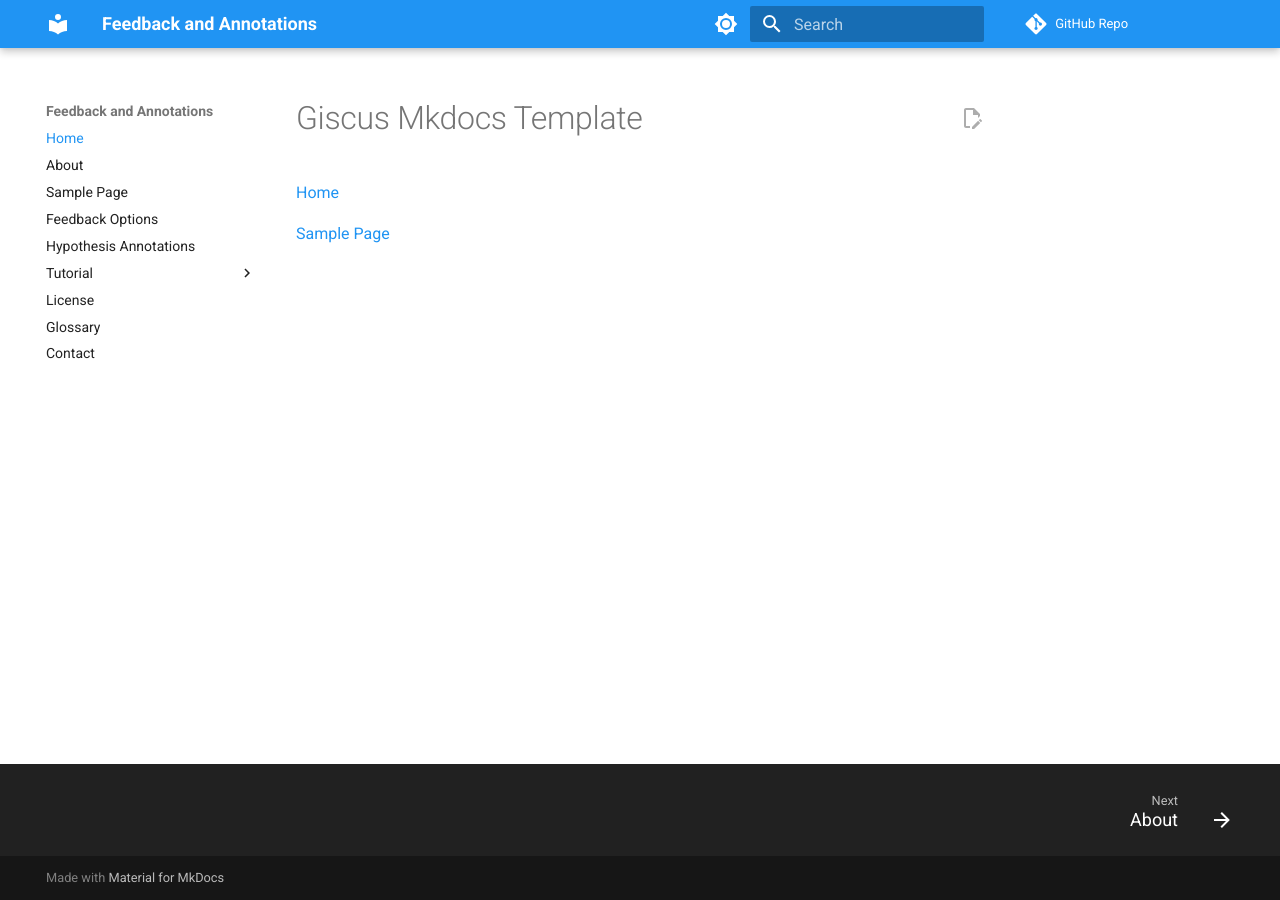
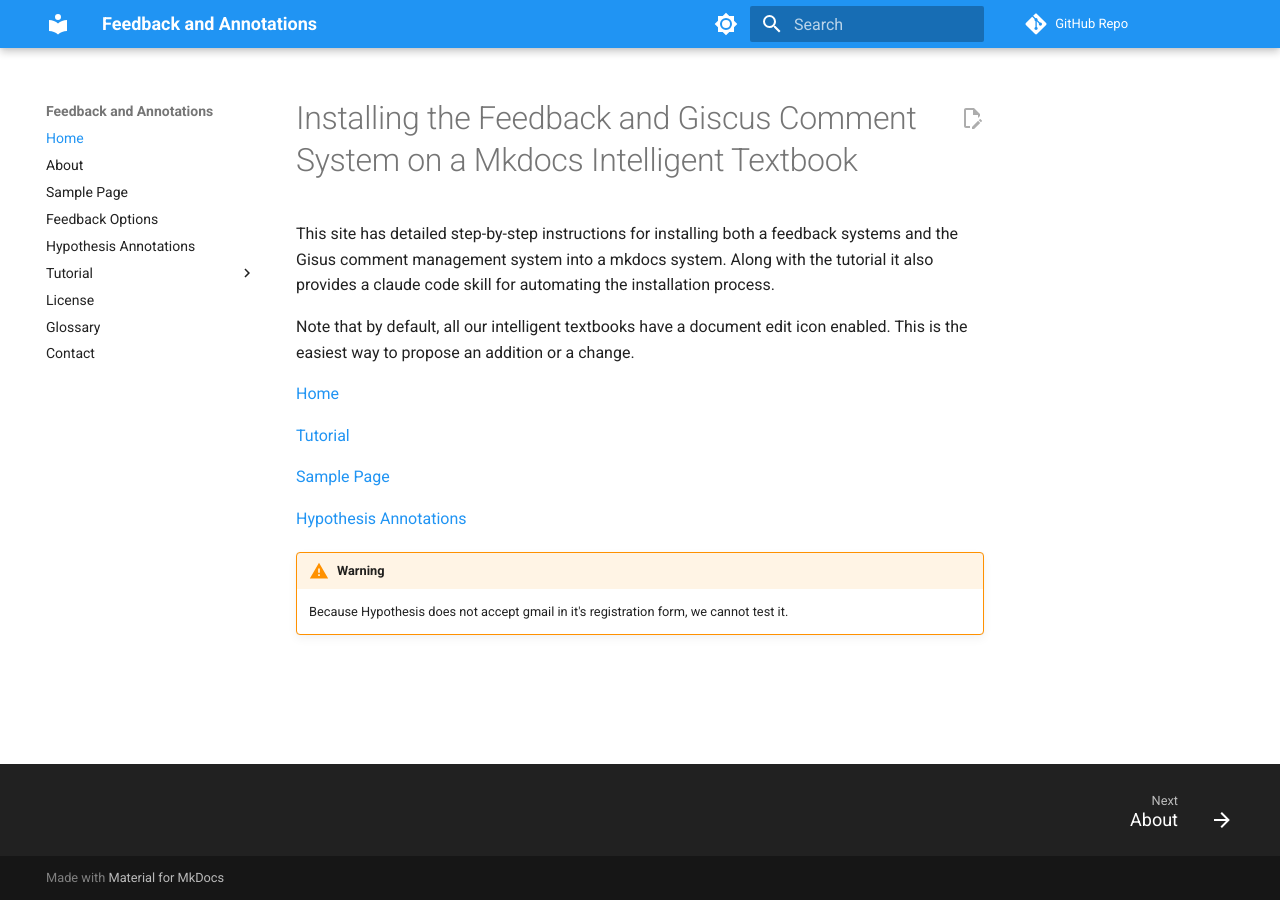
Before and after one commit to dmccreary/giscus-template, an MkDocs documentation site: the page built from docs/index.md, in a window 1280 px wide. Built offline with MkDocs 1.6.1 and Material for MkDocs 9.7.7, drawn with Linux system fonts in a browser that asks for light colours; comment, search, counter and statistics services are not loaded.

Commit message:
new home page text

```diff
--- a/docs/index.md
+++ b/docs/index.md
@@ -1,8 +1,23 @@
 ---
 comments: false
 ---
-# Giscus Mkdocs Template
+# Installing the Feedback and Giscus Comment System on a Mkdocs Intelligent Textbook
+
+This site has detailed step-by-step instructions for installing
+both a feedback systems and the Gisus comment management system into a mkdocs system.  Along
+with the tutorial it also provides a claude code skill for automating the installation
+process.
+
+Note that by default, all our intelligent textbooks have a document edit icon enabled.
+This is the easiest way to propose an addition or a change.
 
 [Home](index.md)
 
+[Tutorial](./tutorial/index.md)
+
 [Sample Page](sample-page.md)
+
+[Hypothesis Annotations](./hypothesis-annotations.md)
+
+!!! Warning
+    Because Hypothesis does not accept gmail in it's registration form, we cannot test it.
```
